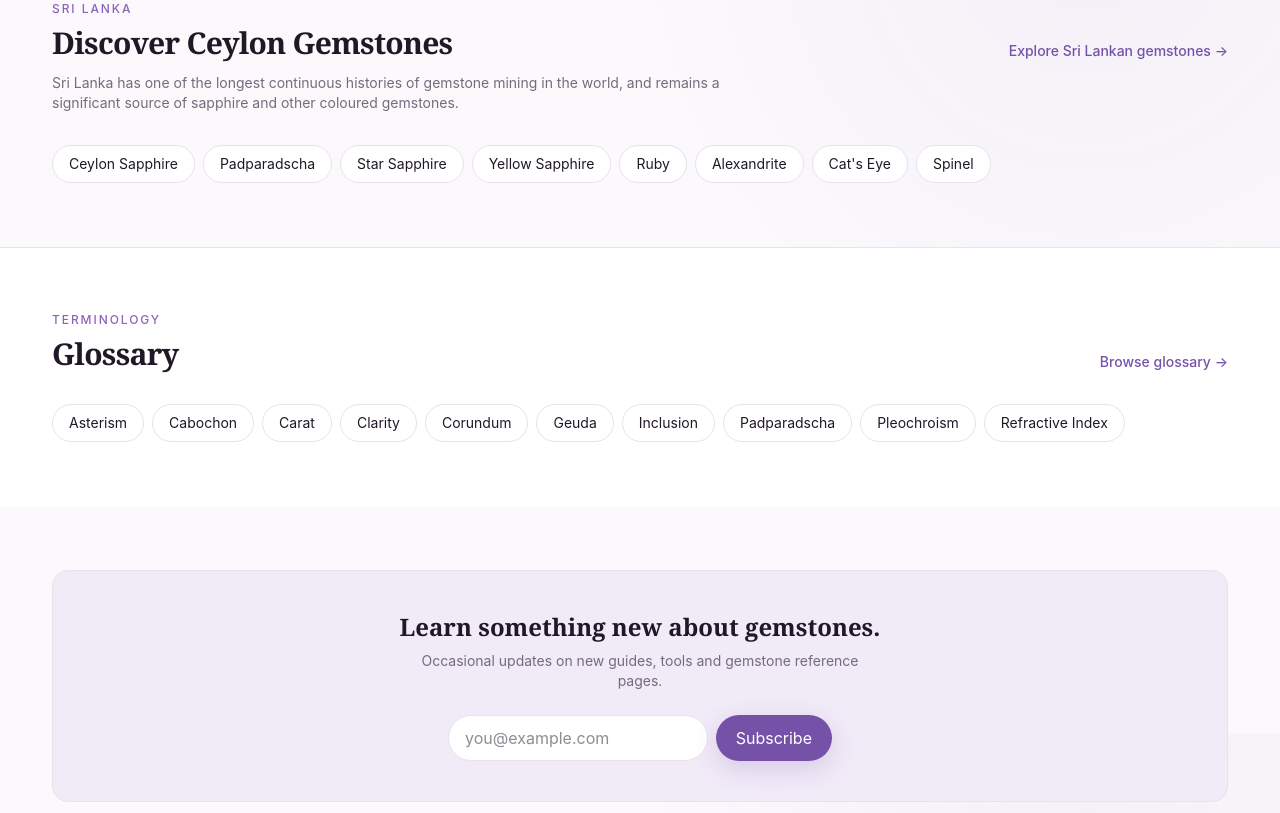
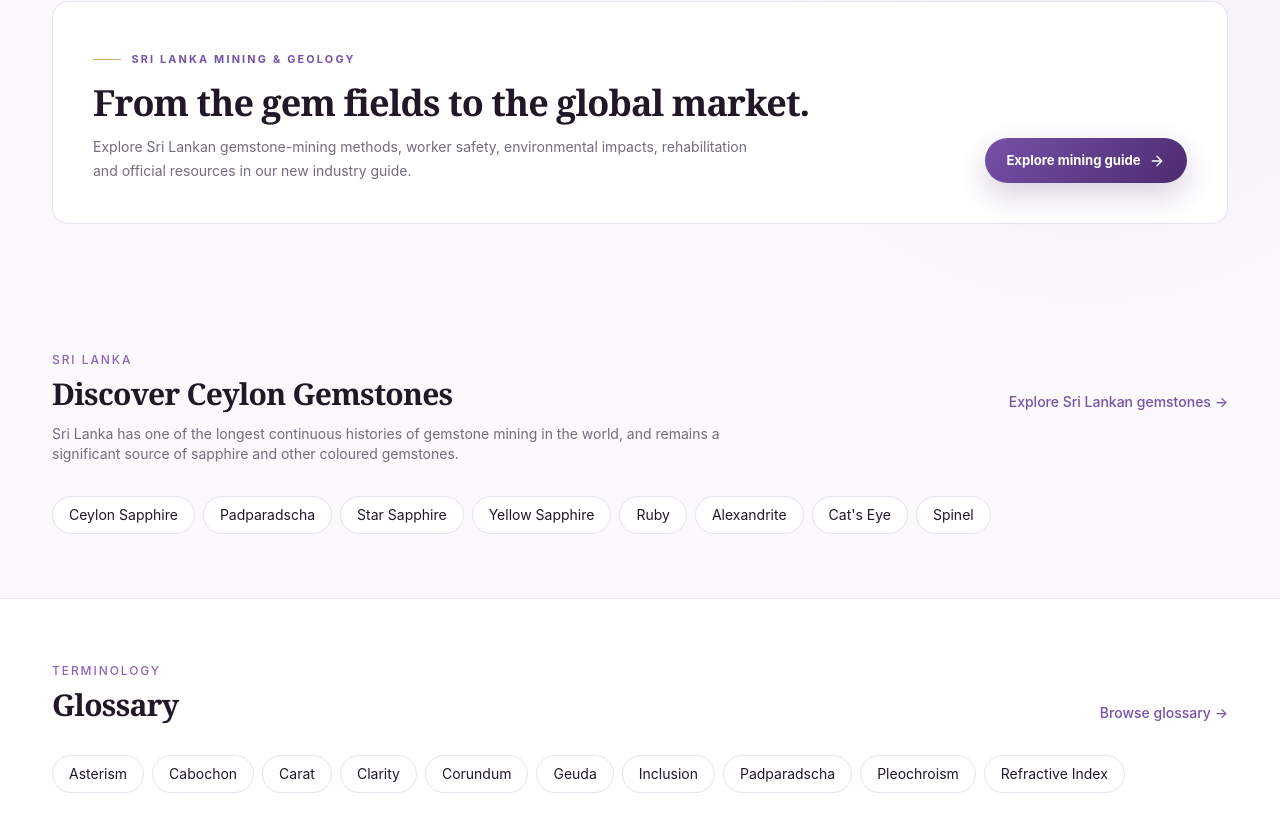
Before and after one commit to LinukaBandara/GemologyX, a Next.js app: page / in a window 1280 px wide. Shown: the part 3267-4080 px from the top of the page. Built offline with nearby package versions, Linux system fonts and the light colour scheme.

Commit message:
Feature Sri Lankan mining guide on homepage

```diff
--- a/src/app/page.tsx
+++ b/src/app/page.tsx
@@ -29,7 +29,6 @@ const GLOSSARY_PREVIEW = ["Asterism", "Cabochon", "Carat", "Clarity", "Corundum"
 export default function HomePage() {
   return (
     <>
-      {/* Hero */}
       <section className="luxury-hero overflow-hidden">
         <div className="container-page relative py-20 md:py-28 lg:py-32">
           <div className="luxury-hero-orb luxury-hero-orb-one" />
@@ -37,21 +36,15 @@ export default function HomePage() {
           <div className="relative max-w-4xl">
             <div className="luxury-eyebrow"><span /> THE DIGITAL WORLD OF GEMSTONES</div>
             <h1 className="mt-6 max-w-4xl font-serif text-5xl font-semibold leading-[0.98] tracking-[-0.035em] md:text-7xl lg:text-8xl">
-              Discover the{" "}
-              <span className="luxury-gradient-text">beauty</span>
-              <br />behind every gem.
+              Discover the <span className="luxury-gradient-text">beauty</span><br />behind every gem.
             </h1>
             <p className="mt-7 max-w-2xl text-base leading-7 text-muted md:text-lg">
               Explore gemstones, origins, treatments, certification and practical tools through a refined,
               educational guide built for curious collectors and modern buyers.
             </p>
             <div className="mt-9 flex flex-wrap items-center gap-3">
-              <Link href="/gemstones" className="luxury-button luxury-button-primary">
-                Explore Gemstones <ArrowRight size={16} />
-              </Link>
-              <Link href="/learn" className="luxury-button luxury-button-secondary">
-                Start Learning
-              </Link>
+              <Link href="/gemstones" className="luxury-button luxury-button-primary">Explore Gemstones <ArrowRight size={16} /></Link>
+              <Link href="/learn" className="luxury-button luxury-button-secondary">Start Learning</Link>
             </div>
             <div className="mt-12 flex flex-wrap gap-x-8 gap-y-3 text-xs text-muted">
               <span><strong className="text-foreground">8+</strong> gemstone profiles</span>
@@ -62,17 +55,13 @@ export default function HomePage() {
         </div>
       </section>
 
-      {/* Explore Gemstones */}
       <section className="container-page py-16">
         <SectionHeading eyebrow="Reference" title="Explore Gemstones" href="/gemstones" cta="View all gemstones" />
         <div className="mt-8 grid grid-cols-1 gap-5 sm:grid-cols-2 lg:grid-cols-3">
-          {gemstones.slice(0, 6).map((gem) => (
-            <GemstoneCard key={gem.slug} gem={gem} />
-          ))}
+          {gemstones.slice(0, 6).map((gem) => <GemstoneCard key={gem.slug} gem={gem} />)}
         </div>
       </section>
 
-      {/* Origins */}
       <section className="border-y border-border bg-surface">
         <div className="container-page py-16">
           <SectionHeading eyebrow="Geography" title="Where do gemstones come from?" href="/origins" cta="Explore origins" />
@@ -81,59 +70,49 @@ export default function HomePage() {
             laboratory — but it cannot reliably be determined from appearance alone.
           </p>
           <div className="mt-8 grid grid-cols-2 gap-4 sm:grid-cols-3 md:grid-cols-5">
-            {origins.map((o) => (
-              <Link
-                key={o.slug}
-                href={`/origins/${o.slug}`}
-                className="card-hover rounded-lg border border-border bg-background px-4 py-4 text-sm font-medium"
-              >
-                {o.name}
-              </Link>
-            ))}
+            {origins.map((o) => <Link key={o.slug} href={`/origins/${o.slug}`} className="card-hover rounded-lg border border-border bg-background px-4 py-4 text-sm font-medium">{o.name}</Link>)}
           </div>
         </div>
       </section>
 
-      {/* Guides */}
       <section className="container-page py-16">
         <SectionHeading eyebrow="Education" title="Popular Guides" href="/learn" cta="Browse all guides" />
         <div className="mt-8 grid grid-cols-1 gap-4 sm:grid-cols-2">
           {GUIDES.map((g) => (
-            <Link
-              key={g.href}
-              href={g.href}
-              className="card-hover flex items-center justify-between rounded-lg border border-border bg-surface px-5 py-4 text-sm font-medium"
-            >
-              {g.title}
-              <ArrowRight size={15} className="text-muted" />
+            <Link key={g.href} href={g.href} className="card-hover flex items-center justify-between rounded-lg border border-border bg-surface px-5 py-4 text-sm font-medium">
+              {g.title}<ArrowRight size={15} className="text-muted" />
             </Link>
           ))}
         </div>
       </section>
 
-      <div className="container-page">
-        <AdSlot variant="leaderboard" />
-      </div>
+      <div className="container-page"><AdSlot variant="leaderboard" /></div>
 
-      {/* Tools */}
       <section className="border-y border-border bg-teal-soft">
         <div className="container-page py-16">
           <SectionHeading eyebrow="Practical" title="Tools" href="/tools" cta="View all tools" />
           <div className="mt-8 grid grid-cols-2 gap-4 sm:grid-cols-3 md:grid-cols-5">
-            {TOOLS.map((t) => (
-              <Link
-                key={t.href}
-                href={t.href}
-                className="card-hover rounded-lg border border-border bg-surface px-4 py-5 text-sm font-medium leading-snug"
-              >
-                {t.title}
-              </Link>
-            ))}
+            {TOOLS.map((t) => <Link key={t.href} href={t.href} className="card-hover rounded-lg border border-border bg-surface px-4 py-5 text-sm font-medium leading-snug">{t.title}</Link>)}
           </div>
         </div>
       </section>
 
-      {/* Ceylon */}
+      <section className="container-page py-16">
+        <div className="rounded-2xl border border-border bg-surface p-7 md:p-10">
+          <div className="luxury-eyebrow"><span /> SRI LANKA MINING & GEOLOGY</div>
+          <div className="mt-4 grid gap-6 md:grid-cols-[1fr_auto] md:items-end">
+            <div>
+              <h2 className="font-serif text-3xl font-semibold tracking-tight md:text-4xl">From the gem fields to the global market.</h2>
+              <p className="mt-3 max-w-2xl text-sm leading-6 text-muted">
+                Explore Sri Lankan gemstone-mining methods, worker safety, environmental impacts,
+                rehabilitation and official resources in our new industry guide.
+              </p>
+            </div>
+            <Link href="/sri-lanka-mining" className="luxury-button luxury-button-primary">Explore mining guide <ArrowRight size={16} /></Link>
+          </div>
+        </div>
+      </section>
+
       <section className="container-page py-16">
         <SectionHeading eyebrow="Sri Lanka" title="Discover Ceylon Gemstones" href="/origins/sri-lanka" cta="Explore Sri Lankan gemstones" />
         <p className="mt-3 max-w-2xl text-sm text-muted">
@@ -141,79 +120,40 @@ export default function HomePage() {
           world, and remains a significant source of sapphire and other coloured gemstones.
         </p>
         <div className="mt-8 flex flex-wrap gap-2">
-          {CEYLON_GEMS.map((name) => (
-            <span key={name} className="rounded-full border border-border bg-surface px-4 py-2 text-sm">
-              {name}
-            </span>
-          ))}
+          {CEYLON_GEMS.map((name) => <span key={name} className="rounded-full border border-border bg-surface px-4 py-2 text-sm">{name}</span>)}
         </div>
       </section>
 
-      {/* Glossary */}
       <section className="border-t border-border bg-surface">
         <div className="container-page py-16">
           <SectionHeading eyebrow="Terminology" title="Glossary" href="/glossary" cta="Browse glossary" />
           <div className="mt-8 flex flex-wrap gap-2">
-            {GLOSSARY_PREVIEW.map((term) => (
-              <Link
-                key={term}
-                href={`/glossary/${term.toLowerCase().replace(/\s+/g, "-")}`}
-                className="rounded-full border border-border px-4 py-2 text-sm hover:border-accent hover:text-accent transition-colors"
-              >
-                {term}
-              </Link>
-            ))}
+            {GLOSSARY_PREVIEW.map((term) => <Link key={term} href={`/glossary/${term.toLowerCase().replace(/\s+/g, "-")}`} className="rounded-full border border-border px-4 py-2 text-sm hover:border-accent hover:text-accent transition-colors">{term}</Link>)}
           </div>
         </div>
       </section>
 
-      {/* Newsletter */}
       <section className="container-page py-16">
         <div className="rounded-2xl border border-border bg-accent-soft px-6 py-10 text-center md:px-16">
           <h2 className="font-serif text-2xl font-semibold">Learn something new about gemstones.</h2>
           <p className="mx-auto mt-2 max-w-md text-sm text-muted">
-            Occasional updates on new guides, tools and gemstone reference pages.
+            Explore our growing library of gemstone references, practical guides and tools.
           </p>
-          <form className="mx-auto mt-6 flex max-w-sm gap-2">
-            <input
-              type="email"
-              placeholder="you@example.com"
-              className="w-full rounded-full border border-border bg-surface px-4 py-2.5 text-sm outline-none focus:border-accent"
-              aria-label="Email address"
-            />
-            <button
-              type="submit"
-              className="rounded-full bg-accent px-5 py-2.5 text-sm font-medium text-white hover:bg-accent-strong transition-colors"
-            >
-              Subscribe
-            </button>
-          </form>
+          <Link href="/learn" className="luxury-button luxury-button-primary mt-6">Browse the guides <ArrowRight size={16} /></Link>
         </div>
       </section>
     </>
   );
 }
 
-function SectionHeading({
-  eyebrow,
-  title,
-  href,
-  cta,
-}: {
-  eyebrow: string;
-  title: string;
-  href: string;
-  cta: string;
-}) {
+function SectionHeading({ eyebrow, title, href, cta }: { eyebrow: string; title: string; href: string; cta: string }) {
   return (
     <div className="flex flex-wrap items-end justify-between gap-4">
       <div>
         <p className="text-xs font-medium tracking-[0.16em] text-teal uppercase">{eyebrow}</p>
         <h2 className="mt-2 font-serif text-2xl font-semibold tracking-tight md:text-3xl">{title}</h2>
       </div>
-      <Link href={href} className="text-sm font-medium text-accent hover:text-accent-strong">
-        {cta} →
-      </Link>
+      <Link href={href} className="text-sm font-medium text-accent hover:text-accent-strong">{cta} →</Link>
     </div>
   );
 }
```
